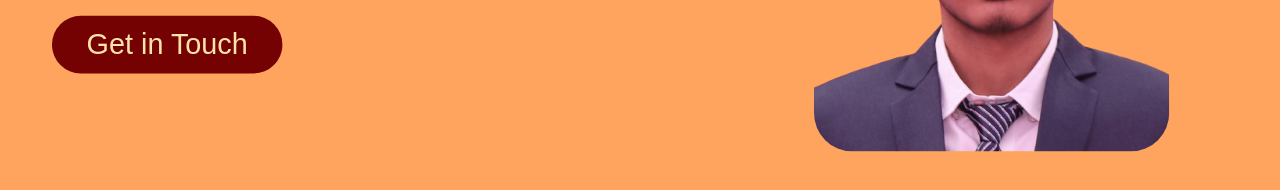
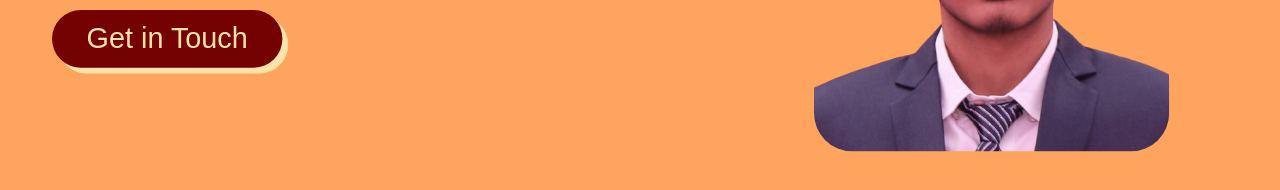
Before and after one commit to KartikVerma0/portfolio, a plain HTML site: page index.html in a window 1280 px wide. In both pictures the pointer is over the button "Get in Touch". Shown: the part 570-760 px from the top of the page. Drawn offline with nearby package versions, Linux system fonts and the light colour scheme.

Commit message:
Update indexStyle.css

```diff
--- a/css/indexStyle.css
+++ b/css/indexStyle.css
@@ -213,6 +213,12 @@ body {
     color: var(--clr-neutral-100);
     font-size: 300;
     font-size: 1.5rem;
+    transition: transform 200ms ease-out, box-shadow 200ms ease-out;
+}
+
+.my-description button:hover {
+    transform: translateY(-0.3rem);
+    box-shadow: 0.3rem 0.3rem 0 var(--clr-neutral-100);
 }
 
 .image-container {
```
